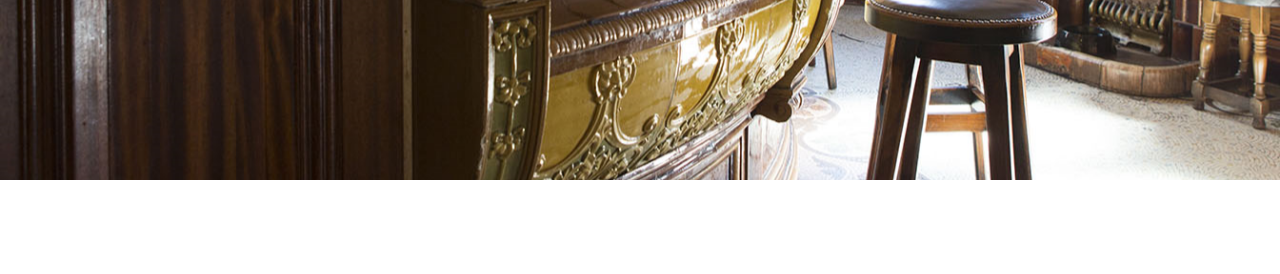
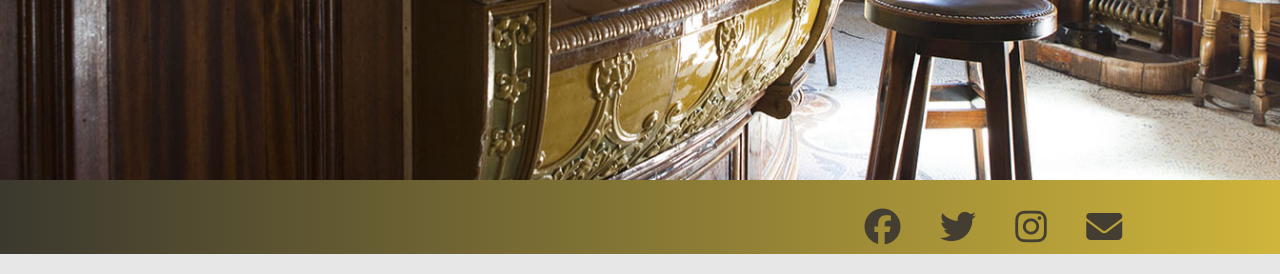
Before and after one commit to kiehozero/Focloir, a Flask app: page / in a window 1280 px wide. Shown: the part 1955-2229 px from the top of the page. Run offline with Flask 2, Linux system fonts and the light colour scheme; some libraries are stand-ins or nearby versions.

Commit message:
CSS Cleanup

```diff
--- a/static/css/style.css
+++ b/static/css/style.css
@@ -363,7 +363,6 @@ span.character-counter {
 
 .foot-social a {
     /* not rendering as planned */
-    color: #3b382e;
     font-size: 36px;
     letter-spacing: 36px;
 }
--- a/templates/main.html
+++ b/templates/main.html
@@ -73,7 +73,7 @@
 
         <!-- Mobile side navigation bar -->
 
-        <ul class="sidenav center-align" id="mobile-snav">
+        <ul class="sidenav center-align m-brown old-gold-bg" id="mobile-snav">
             <br>
             <br>
             <li><a href="{{ url_for('pubs') }}" class="mob-heading">Pubs</a></li>
@@ -127,17 +127,13 @@
 
     </main>
 
-    <footer class="page-footer">
-        <!-- add media query in style.css to remove on mobile and tablet view -->
-        <div class="footer-copyright row">
-            <div class="col s4 offset-s8 foot-social right">
-                <a href="https://www.facebook.com/" target="_blank"><i class="fab fa-facebook"></i></a>
-                <a href="https://www.twitter.com/" target="_blank"><i class="fab fa-twitter"></i></a>
-                <a href="https://www.instagram.com/" target="_blank"><i class="fab fa-instagram"></i></a>
-                <a href="{{ url_for('contact_us') }}"><i class="fas fa-envelope"></i></a>
-            </div>
+    <footer class="page-footer footer-copyright row">
+        <div class="col s4 offset-s8 foot-social right">
+            <a href="https://www.facebook.com/" target="_blank"><i class="fab fa-facebook m-brown"></i></a>
+            <a href="https://www.twitter.com/" target="_blank"><i class="fab fa-twitter m-brown"></i></a>
+            <a href="https://www.instagram.com/" target="_blank"><i class="fab fa-instagram m-brown"></i></a>
+            <a href="{{ url_for('contact_us') }}"><i class="fas fa-envelope m-brown"></i></a>
         </div>
-        <!-- whitespace needs removing -->
     </footer>
 
     <script
```
Also changed, not shown: planning/testing/TESTING.md (+3 -0 lines), README.md.
